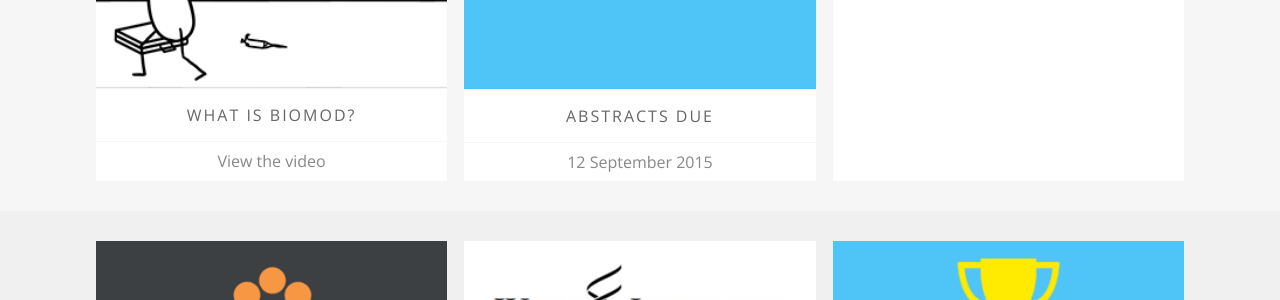
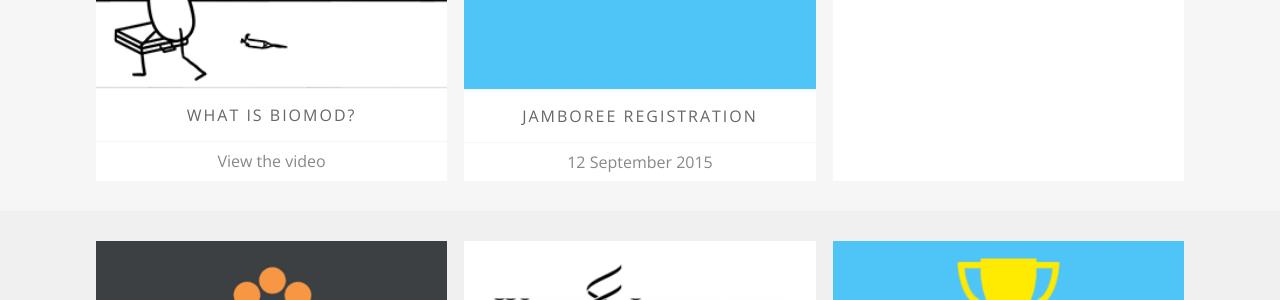
Before and after one commit to sdouglas/biomod, a Jekyll site: the page built from index.html, in a window 1280 px wide. Shown: the part 1006-1306 px from the top of the page. Built offline with Jekyll 4.4.1, drawn with Linux system fonts in a browser that asks for light colours; nearby versions of some CDN libraries; Markdown is read by kramdown in place of the engine named in the settings.

Commit message:
upcoming date is jamboree registration

```diff
--- a/index.html
+++ b/index.html
@@ -84,7 +84,8 @@
 
                 </div>
             </div>
-                <a class="section-title" target="_new" href="https://biomod.wufoo.com/forms/biomod-2015-title-abstract-submission/">Abstracts due</a>
+                <!-- <a class="section-title" target="_new" href="https://biomod.wufoo.com/forms/biomod-2015-title-abstract-submission/">Abstracts due</a> -->
+                <a class="section-title" target="_new">Jamboree Registration</a>
                 <div class="section-caption">
 
                     <span>{{ site.upcoming_date | date_to_long_string }}</span>
```
